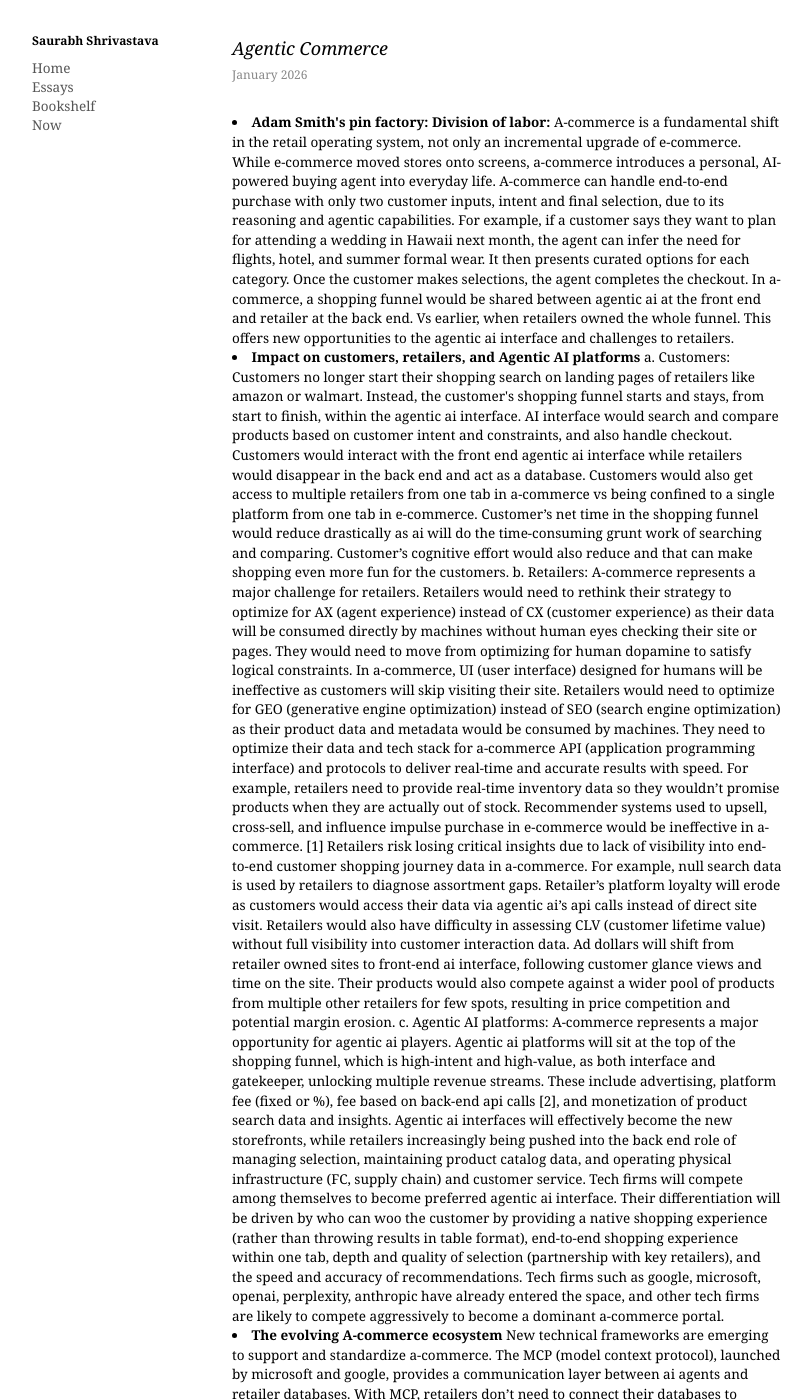
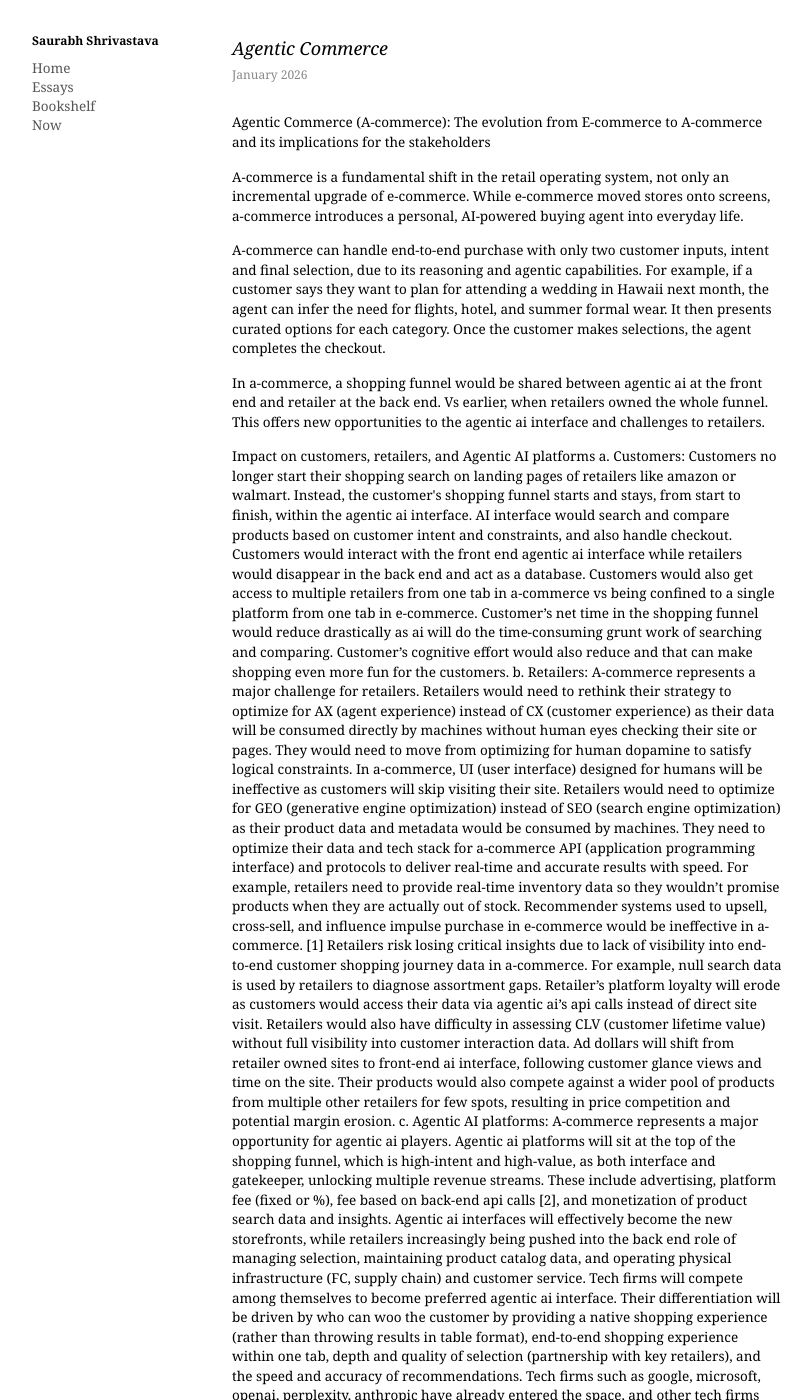
Before and after one commit to saurabhshrivastava1/saurabhshrivastava1.github.io, a Jekyll site: the page built from essays/essay3.markdown, in a window 1280 px wide and 1400 px high. Shown: the whole window, without its empty margins (8-820 px from the left). Built offline with Jekyll 4.4.1, drawn with Linux system fonts in a browser that asks for light colours; some of the changed text lies outside the part shown.

Commit message:
Created first essay with sidebar layout

```diff
--- a/essays/essay3.markdown
+++ b/essays/essay3.markdown
@@ -27,12 +27,16 @@ layout: null
     <h2 style="font-style: italic; margin-bottom: 5px;">Agentic Commerce</h2>
     <p style="color: #888; font-size: 12px; margin-bottom: 30px;">January 2026</p>
 
-   <li> <b> Adam Smith's pin factory: Division of labor: </b> A-commerce is a fundamental shift in the retail operating system, not only an incremental upgrade of e-commerce. While e-commerce moved stores onto screens, a-commerce introduces a personal, AI-powered buying agent into everyday life.
-A-commerce can handle end-to-end purchase with only two customer inputs, intent and final selection, due to its reasoning and agentic capabilities. For example, if a customer says they want to plan for attending a wedding in Hawaii next month, the agent can infer the need for flights, hotel, and summer formal wear. It then presents curated options for each category. Once the customer makes selections, the agent completes the checkout.
-In a-commerce, a shopping funnel would be shared between agentic ai at the front end and retailer at the back end. Vs earlier, when retailers owned the whole funnel. This offers new opportunities to the agentic ai interface and challenges to retailers.
- </li>
+    <p> Agentic Commerce (A-commerce): The evolution from E-commerce to A-commerce and its implications for the stakeholders </p>
 
-   <li> <b> Impact on customers, retailers, and Agentic AI platforms </b>
+    <p> A-commerce is a fundamental shift in the retail operating system, not only an incremental upgrade of e-commerce. While e-commerce moved stores onto screens, a-commerce introduces a personal, AI-powered buying agent into everyday life. </p>
+
+    <p> A-commerce can handle end-to-end purchase with only two customer inputs, intent and final selection, due to its reasoning and agentic capabilities. For example, if a customer says they want to plan for attending a wedding in Hawaii next month, the agent can infer the need for flights, hotel, and summer formal wear. It then presents curated options for each category. Once the customer makes selections, the agent completes the checkout.</p>
+
+    <p> In a-commerce, a shopping funnel would be shared between agentic ai at the front end and retailer at the back end. Vs earlier, when retailers owned the whole funnel. This offers new opportunities to the agentic ai interface and challenges to retailers. </p>
+
+
+    <p> Impact on customers, retailers, and Agentic AI platforms
     a. Customers: Customers no longer start their shopping search on landing pages of retailers like amazon or walmart. Instead, the customer's shopping funnel starts and stays, from start to finish, within the agentic ai interface. AI interface would search and compare products based on customer intent and constraints, and also handle checkout.
     Customers would interact with the front end agentic ai interface while retailers would disappear in the back end and act as a database. Customers would also get access to multiple retailers from one tab in a-commerce vs being confined to a single platform from one tab in e-commerce.
     Customer’s net time in the shopping funnel would reduce drastically as ai will do the time-consuming grunt work of searching and comparing. Customer’s cognitive effort would also reduce and that can make shopping even more fun for the customers.
@@ -49,24 +53,22 @@ In a-commerce, a shopping funnel would be shared between agentic ai at the front
 
      Agentic ai interfaces will effectively become the new storefronts, while retailers increasingly being pushed into the back end role of managing selection, maintaining product catalog data, and operating physical infrastructure (FC, supply chain) and customer service.
 
-     Tech firms will compete among themselves to become preferred agentic ai interface. Their differentiation will be driven by who can woo the customer by providing a native shopping experience (rather than throwing results in table format), end-to-end shopping experience within one tab, depth and quality of selection (partnership with key retailers), and the speed and accuracy of recommendations. Tech firms such as google, microsoft, openai, perplexity, anthropic have already entered the space, and other tech firms are likely to compete aggressively to become a dominant a-commerce portal.
-</li>
-
-   <li> <b> The evolving A-commerce ecosystem </b>
-    New technical frameworks are emerging to support and standardize a-commerce. The MCP (model context protocol), launched by microsoft and google, provides a communication layer between ai agents and retailer databases. With MCP, retailers don’t need to connect their databases to individual ai interfaces. They can directly hook their data to MCP and then their data will be discoverable by all the ai interfaces. MCP also allows retailers to keep control over their core business logic (pricing, inventory, and catalog) by letting them keep it in their own systems without the need to put it on ai.Google had developed UCP (universal commerce protocol) in collaboration with retailers (walmart, shopify, wayfair etc.) and payment partners (visa, mastercard etc.) to standardize the broader a-commerce workflow. It leverages MCP as a communication layer and other protocols like A2A (agent2agent) as payment layer. Thus, UCP covers the entire a-commerce workflow from product discovery, cart management, checkout, and post-purchase tracking. While google currently allows retailers to keep the data in UCP, it may change when its gatekeeping power grows over retailers. Visa and mastercard have launched “agent pay” that enables ai agents to complete transactions securely using tokenized credentials without exposing underlying card details.
- </li>
-
-<li> <b> Summary </b>
-    A-commerce presents many opportunities for agentic ai platforms while challenges to retailers. Agentic ai platforms will act as front end of shopping while retailers will act as back-end infrastructure for ai agents and risk being largely invisible to the customers. Customers will benefit from significant time savings, reduced cognitive efforts, and a larger pool of products to choose from across multiple retailers.
- </li>
+     Tech firms will compete among themselves to become preferred agentic ai interface. Their differentiation will be driven by who can woo the customer by providing a native shopping experience (rather than throwing results in table format), end-to-end shopping experience within one tab, depth and quality of selection (partnership with key retailers), and the speed and accuracy of recommendations. Tech firms such as google, microsoft, openai, perplexity, anthropic have already entered the space, and other tech firms are likely to compete aggressively to become a dominant a-commerce portal. </p>
 
 
- <li> <b> Notes </b>
+    <p> The evolving A-commerce ecosystem:
+    New technical frameworks are emerging to support and standardize a-commerce. The MCP (model context protocol), launched by microsoft and google, provides a communication layer between ai agents and retailer databases. With MCP, retailers don’t need to connect their databases to individual ai interfaces. They can directly hook their data to MCP and then their data will be discoverable by all the ai interfaces. MCP also allows retailers to keep control over their core business logic (pricing, inventory, and catalog) by letting them keep it in their own systems without the need to put it on ai.Google had developed UCP (universal commerce protocol) in collaboration with retailers (walmart, shopify, wayfair etc.) and payment partners (visa, mastercard etc.) to standardize the broader a-commerce workflow. It leverages MCP as a communication layer and other protocols like A2A (agent2agent) as payment layer. Thus, UCP covers the entire a-commerce workflow from product discovery, cart management, checkout, and post-purchase tracking. While google currently allows retailers to keep the data in UCP, it may change when its gatekeeping power grows over retailers. Visa and mastercard have launched “agent pay” that enables ai agents to complete transactions securely using tokenized credentials without exposing underlying card details. </p>
+
+
+    <p> Summary:
+    A-commerce presents many opportunities for agentic ai platforms while challenges to retailers. Agentic ai platforms will act as front end of shopping while retailers will act as back-end infrastructure for ai agents and risk being largely invisible to the customers. Customers will benefit from significant time savings, reduced cognitive efforts, and a larger pool of products to choose from across multiple retailers. </p>
+
+
+    <p> Notes:
      [1] E-commerce uses recommendations across the customer journey to influence buying, Home pages use ‘trending now’, ‘best seller’ for new customers; and ‘Pick up where you left off’ and ‘inspired by your recent history’ for returning customers. Product detail pages use ‘similar products’ to cross-sell and ‘frequently bought together’ to bundle or upsell. Checkout pages use low cost products in ‘people also bought these accessories’ to induce impulse purchase.
 
-     [2] Moving away from CPC (cost per click) to CPAC (cost per api call) as retailer’s data will not be clicked by humans directly in search and compare steps but accessed by agentic ai’s api calls in the back end.
+     [2] Moving away from CPC (cost per click) to CPAC (cost per api call) as retailer’s data will not be clicked by humans directly in search and compare steps but accessed by agentic ai’s api calls in the back end. </p>
 
- </li>
 
     <hr style="border: 0; border-top: 1px solid #eee; margin: 40px 0;">
 
```
